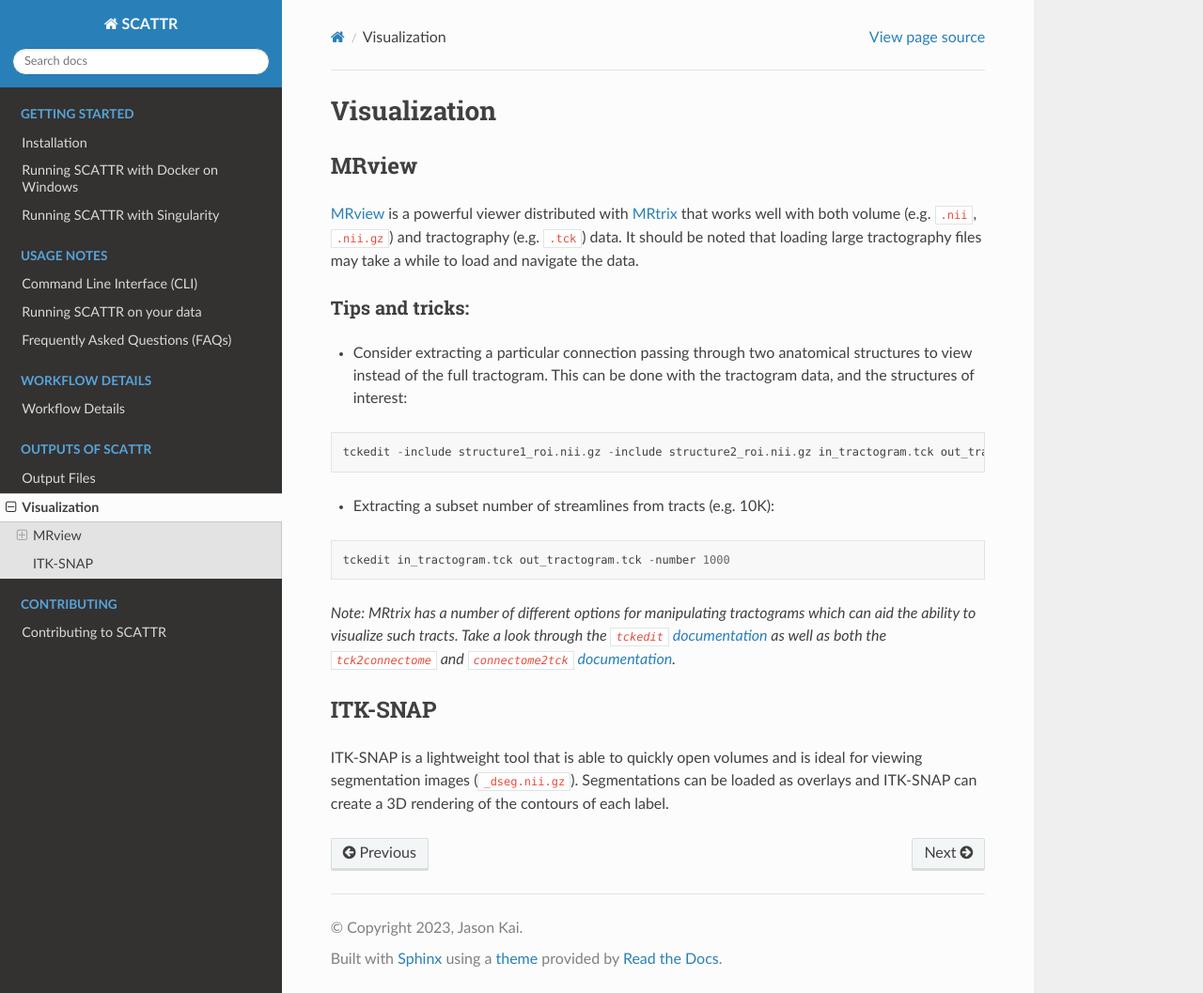
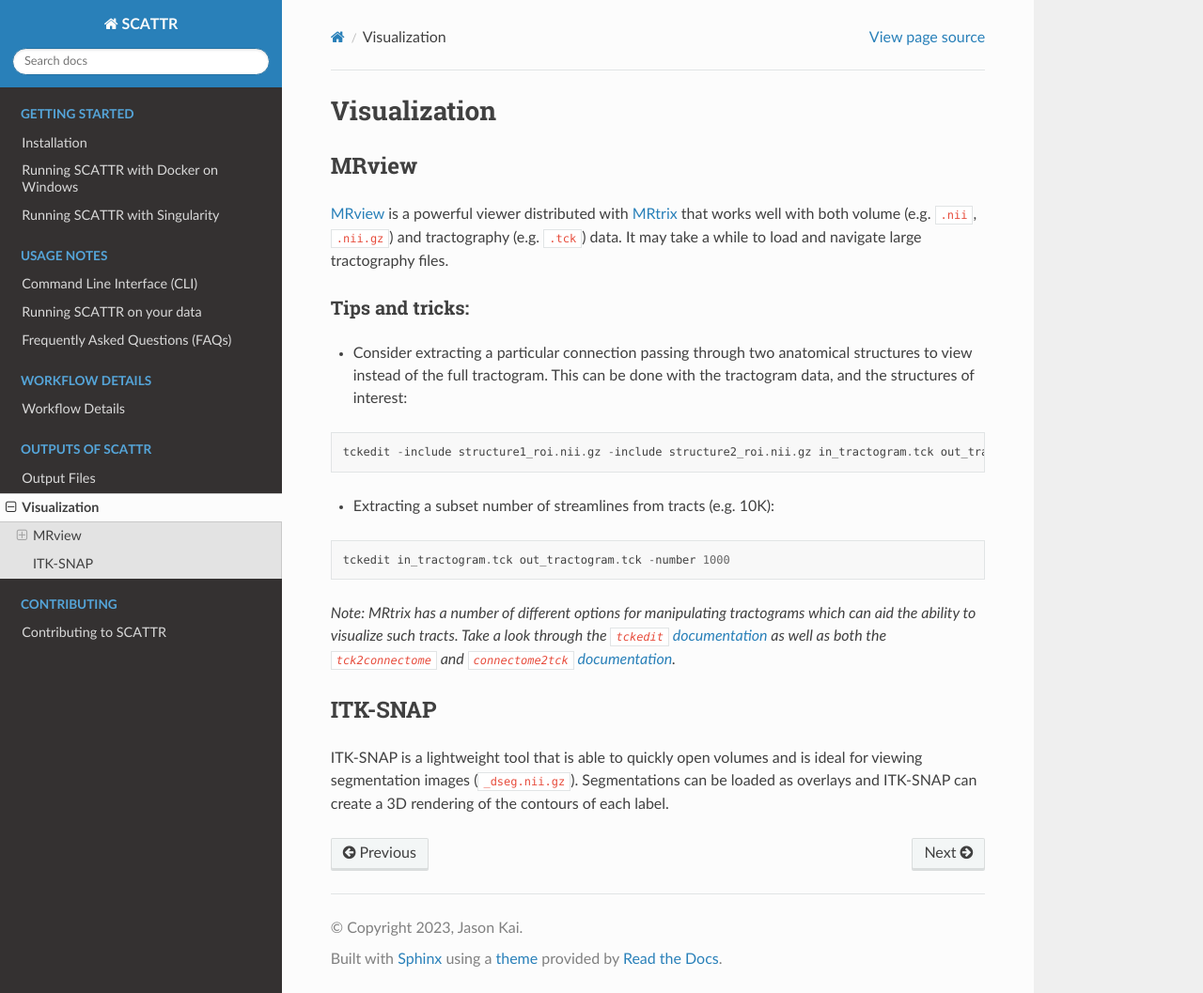
Before and after one commit to khanlab/scattr, a Sphinx documentation site: the page built from docs/outputs/visualization.md, in a window 1280 px wide and 1057 px high. Shown: the whole window at 94% size. Built offline with Sphinx 7.4.7 and the Read the Docs theme 2.0.0, drawn with Linux system fonts in a browser that asks for light colours.

Commit message:
fix visualization.md

```diff
--- a/docs/outputs/visualization.md
+++ b/docs/outputs/visualization.md
@@ -5,8 +5,8 @@
 [MRview](https://mrtrix.readthedocs.io/en/latest/reference/commands/mrview.html)
 is a powerful viewer distributed with [MRtrix](https://www.mrtrix.org/)
 that works well with both volume (e.g. `.nii`, `.nii.gz`) and tractography
-(e.g. `.tck`) data. It should be noted that loading large tractography files
-may take a while to load and navigate the data.
+(e.g. `.tck`) data. It may take a while to load and navigate large
+tractography files.
 
 ### Tips and tricks:
 * Consider extracting a particular connection passing through two anatomical
```
